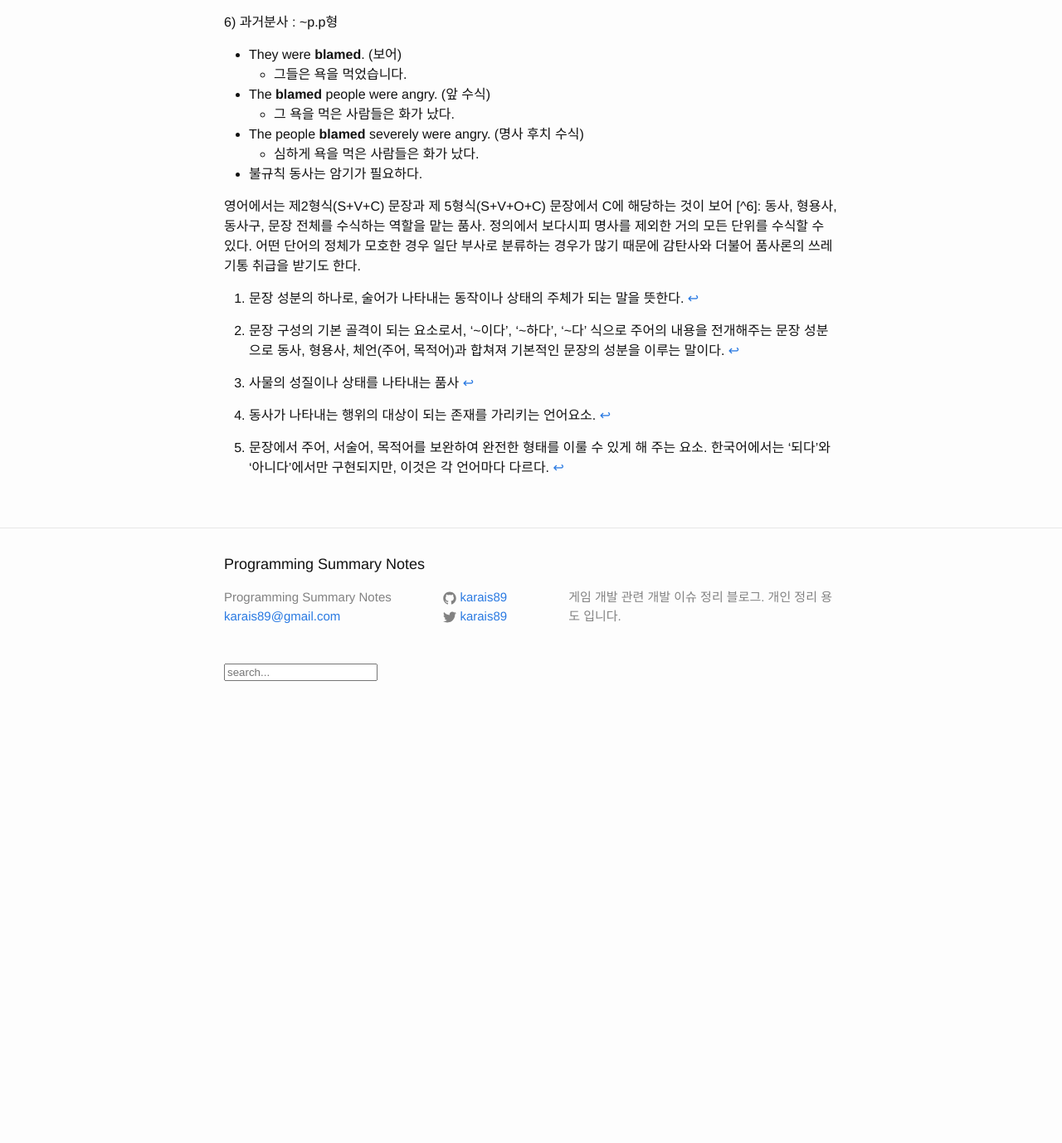
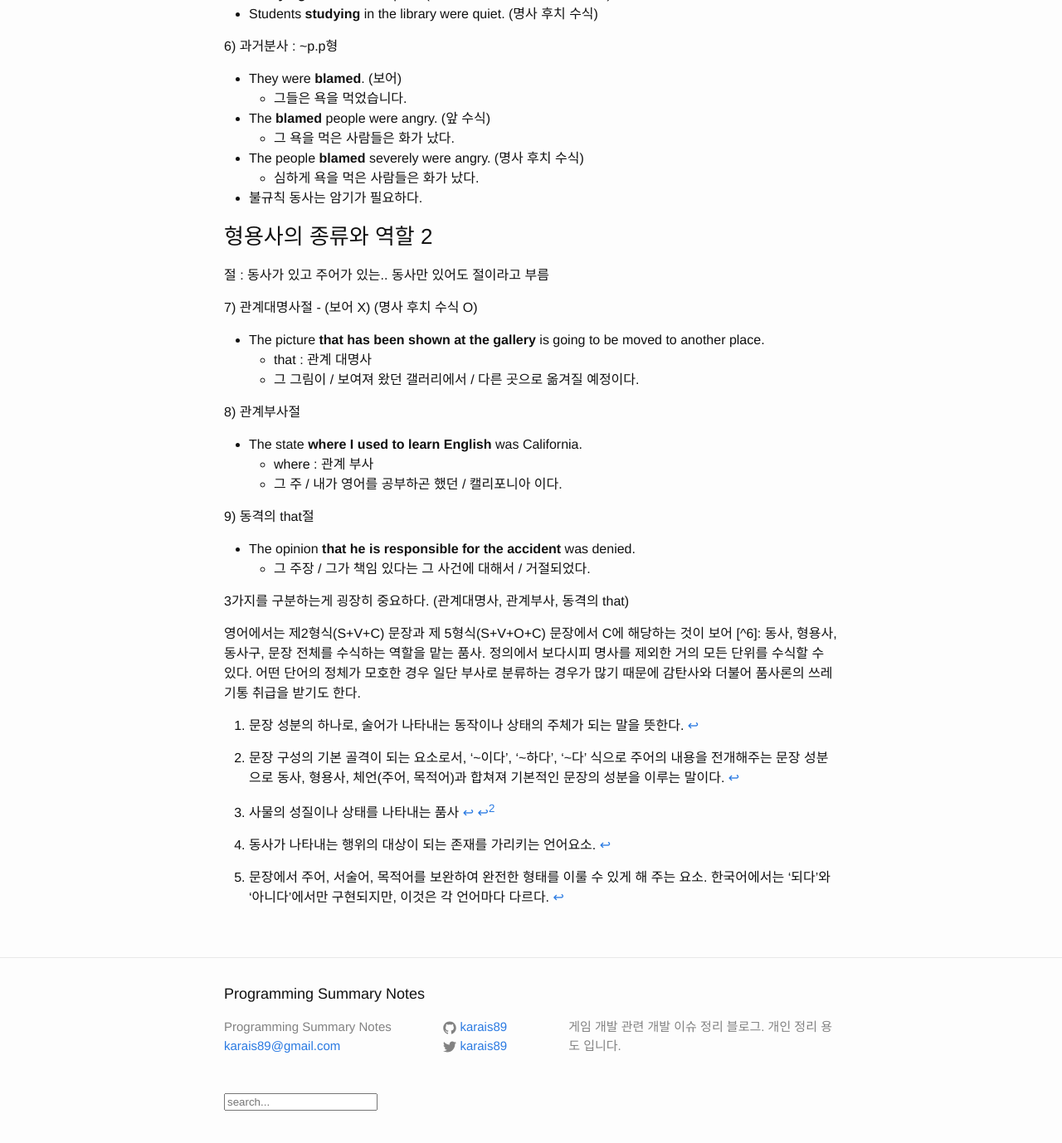
Before and after one commit to karais89/karais89.github.io_back, a Jekyll site: the page built from _posts/2018-12-14-hanmadiro-part-0.markdown, in a window 1280 px wide and 1400 px high, scrolled down 10681 px. Shown: the top 1378 px of the window at 83% size. Built offline with Jekyll 4.4.1, drawn with Linux system fonts in a browser that asks for light colours; comment, search, counter and statistics services are not loaded; before the commit the page ends 11563 px from its top, so only the background shows below that; some of the changed text lies outside the part shown.

Commit message:
형용사의 종류와 역할 2

```diff
--- a/_posts/2018-12-14-hanmadiro-part-0.markdown
+++ b/_posts/2018-12-14-hanmadiro-part-0.markdown
@@ -414,7 +414,7 @@ eat
 - 대부분 자동사 타동사 가능하다. 어느게 더 많이 쓰이는지가 문제이다.
 - 예외적으로 숙어로 쓰이는 경우(자동사+전치사=타동사)는 외워서 처리를 하고, 나머지는 내가 쓰고 싶은데로 쓰자.
 
-### 형용사의 종류와 역할 1
+### 형용사[^3]의 종류와 역할 1
 
 문장의 보어 / 명사 앞뒤에서 명사수식
 
@@ -468,6 +468,26 @@ eat
     - 심하게 욕을 먹은 사람들은 화가 났다.
 - 불규칙 동사는 암기가 필요하다.
 
+### 형용사의 종류와 역할 2
+
+절 : 동사가 있고 주어가 있는.. 동사만 있어도 절이라고 부름
+
+7) 관계대명사절 - (보어 X) (명사 후치 수식 O)
+- The picture **that has been shown at the gallery** is going to be moved to another place.
+    - that : 관계 대명사
+    - 그 그림이 / 보여져 왔던 갤러리에서 / 다른 곳으로 옮겨질 예정이다.
+
+8) 관계부사절
+- The state **where I used to learn English** was California.
+    - where : 관계 부사
+    - 그 주 / 내가 영어를 공부하곤 했던 / 캘리포니아 이다.
+
+9) 동격의 that절
+- The opinion **that he is responsible for the accident** was denied.
+    - 그 주장 / 그가 책임 있다는 그 사건에 대해서 / 거절되었다.
+
+3가지를 구분하는게 굉장히 중요하다. (관계대명사, 관계부사, 동격의 that)
+
 [^1]: 문장 성분의 하나로, 술어가 나타내는 동작이나 상태의 주체가 되는 말을 뜻한다.
 [^2]: 문장 구성의 기본 골격이 되는 요소로서, '~이다', '~하다', '~다' 식으로 주어의 내용을 전개해주는 문장 성분으로 동사, 형용사, 체언(주어, 목적어)과 합쳐져 기본적인 문장의 성분을 이루는 말이다.
 [^3]: 사물의 성질이나 상태를 나타내는 품사
```
